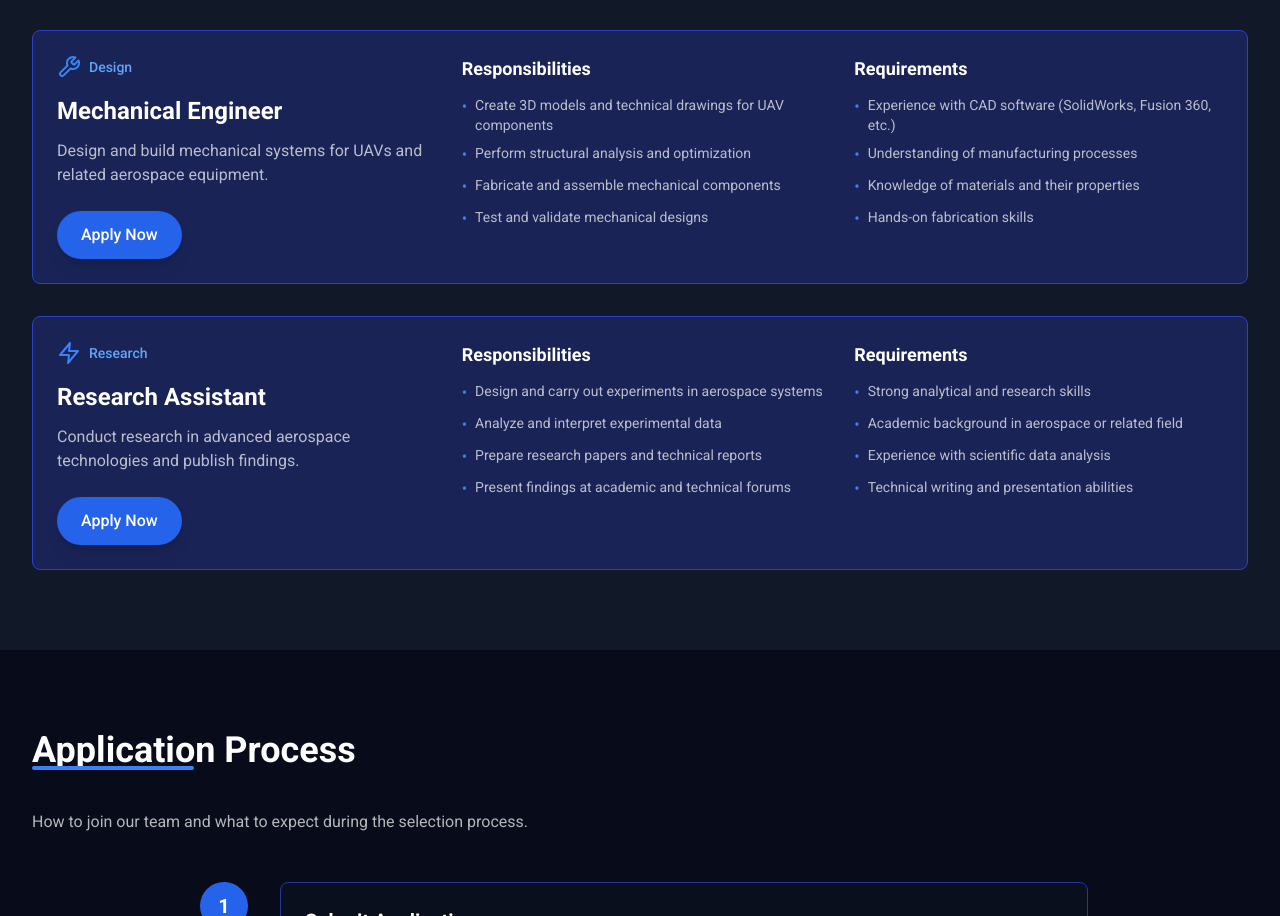
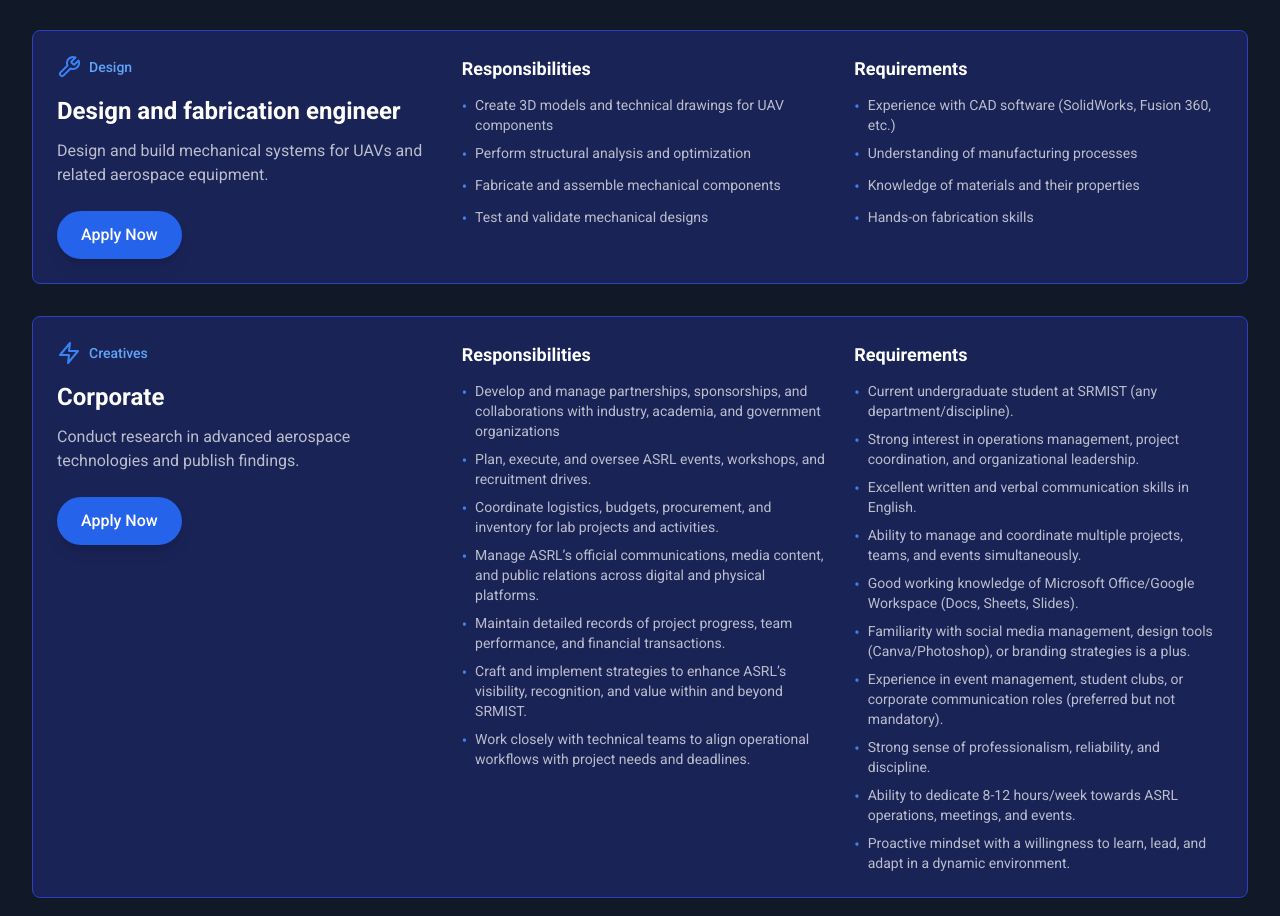
Before and after one commit to ASRL-SRM/ASRL-WEBSITE, a React (Vite) app: page /careers in a window 1280 px wide. Shown: the part 1636-2552 px from the top of the page. Built offline with nearby package versions, Linux system fonts and the light colour scheme.

Commit message:
forms added to each role

```diff
--- a/src/pages/Careers.tsx
+++ b/src/pages/Careers.tsx
@@ -1,6 +1,7 @@
 import React from 'react';
 import { motion } from 'framer-motion';
 import { Users, Rocket, Code, Zap, Wrench, PenTool } from 'lucide-react';
+import { Link } from 'react-router-dom';
 
 import SectionTitle from '../components/SectionTitle';
 
@@ -22,7 +23,8 @@ const Careers = () => {
         'Experience with control systems and PID tuning',
         'Familiarity with flight controllers (Pixhawk, Ardupilot, etc.)',
         'Strong problem-solving skills'
-      ]
+      ],
+      applyLink: 'https://forms.gle/rprkJrkte37k7Lbb9'
     },
     {
       title: 'Software Developer',
@@ -40,10 +42,11 @@ const Careers = () => {
         'Knowledge of ROS, MAVLink, or similar frameworks',
         'Understanding of embedded systems programming',
         'Experience with version control systems like Git'
-      ]
+      ],
+      applyLink: 'https://forms.gle/d83cFgtru2R3rjr86'
     },
     {
-      title: 'Mechanical Engineer',
+      title: 'Design and fabrication engineer',
       division: 'Design',
       icon: <Wrench className="h-6 w-6 text-accent-500" />,
       description: 'Design and build mechanical systems for UAVs and related aerospace equipment.',
@@ -58,25 +61,36 @@ const Careers = () => {
         'Understanding of manufacturing processes',
         'Knowledge of materials and their properties',
         'Hands-on fabrication skills'
-      ]
+      ],
+      applyLink: 'https://forms.gle/ekyMEqoSsE6UPeu26'
     },
     {
-      title: 'Research Assistant',
-      division: 'Research',
+      title: 'Corporate',
+      division: 'Creatives',
       icon: <Zap className="h-6 w-6 text-accent-500" />,
       description: 'Conduct research in advanced aerospace technologies and publish findings.',
       responsibilities: [
-        'Design and carry out experiments in aerospace systems',
-        'Analyze and interpret experimental data',
-        'Prepare research papers and technical reports',
-        'Present findings at academic and technical forums'
+        'Develop and manage partnerships, sponsorships, and collaborations with industry, academia, and government organizations',
+        'Plan, execute, and oversee ASRL events, workshops, and recruitment drives.',
+        'Coordinate logistics, budgets, procurement, and inventory for lab projects and activities.',
+        'Manage ASRL’s official communications, media content, and public relations across digital and physical platforms.',
+        'Maintain detailed records of project progress, team performance, and financial transactions.',
+        'Craft and implement strategies to enhance ASRL’s visibility, recognition, and value within and beyond SRMIST.',
+        'Work closely with technical teams to align operational workflows with project needs and deadlines.',
       ],
       requirements: [
-        'Strong analytical and research skills',
-        'Academic background in aerospace or related field',
-        'Experience with scientific data analysis',
-        'Technical writing and presentation abilities'
-      ]
+        'Current undergraduate student at SRMIST (any department/discipline).',
+        'Strong interest in operations management, project coordination, and organizational leadership.',
+        'Excellent written and verbal communication skills in English.',
+        'Ability to manage and coordinate multiple projects, teams, and events simultaneously.',
+        'Good working knowledge of Microsoft Office/Google Workspace (Docs, Sheets, Slides).',
+        'Familiarity with social media management, design tools (Canva/Photoshop), or branding strategies is a plus.',
+        'Experience in event management, student clubs, or corporate communication roles (preferred but not mandatory).',
+        'Strong sense of professionalism, reliability, and discipline.',
+        'Ability to dedicate 8-12 hours/week towards ASRL operations, meetings, and events.',
+        'Proactive mindset with a willingness to learn, lead, and adapt in a dynamic environment.',
+      ],
+      applyLink: 'https://forms.gle/3coxZcRoGxGanD6E8'
     }
   ];
 
@@ -179,8 +193,10 @@ const Careers = () => {
                     </div>
                     <h3 className="text-2xl font-bold mb-3">{position.title}</h3>
                     <p className="text-white/70 mb-6">{position.description}</p>
-                    <button className="btn-primary">Apply Now</button>
-                  </div>
+                       <Link to={position.applyLink ?? '#'}>
+                       <button className="btn-primary">Apply Now</button>
+                       </Link>
+                       </div>
 
                   <div className="md:w-2/3 grid grid-cols-1 lg:grid-cols-2 gap-6">
                     <div>
@@ -285,8 +301,10 @@ const Careers = () => {
             </div>
 
             <div className="mt-12 text-center">
-              <button className="btn-primary">Apply Now</button>
-            </div>
+             <a href="https://forms.gle/xUAyoAp6z42qdTxAA" target="_blank" rel="noopener noreferrer">
+                    <button className="btn-primary">Apply For Multiple Roles</button>
+              </a>
+              </div>
           </div>
         </div>
       </section>
```
